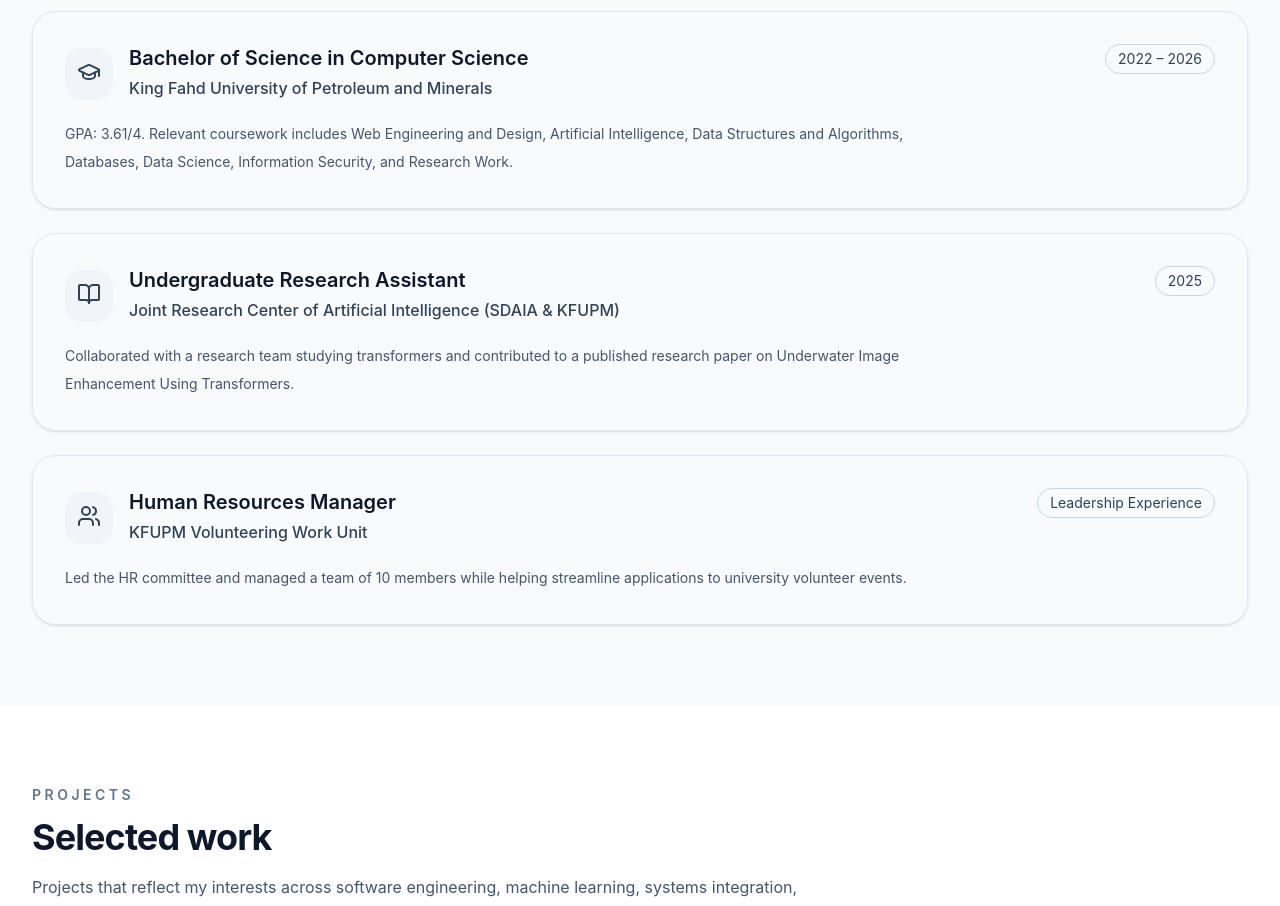
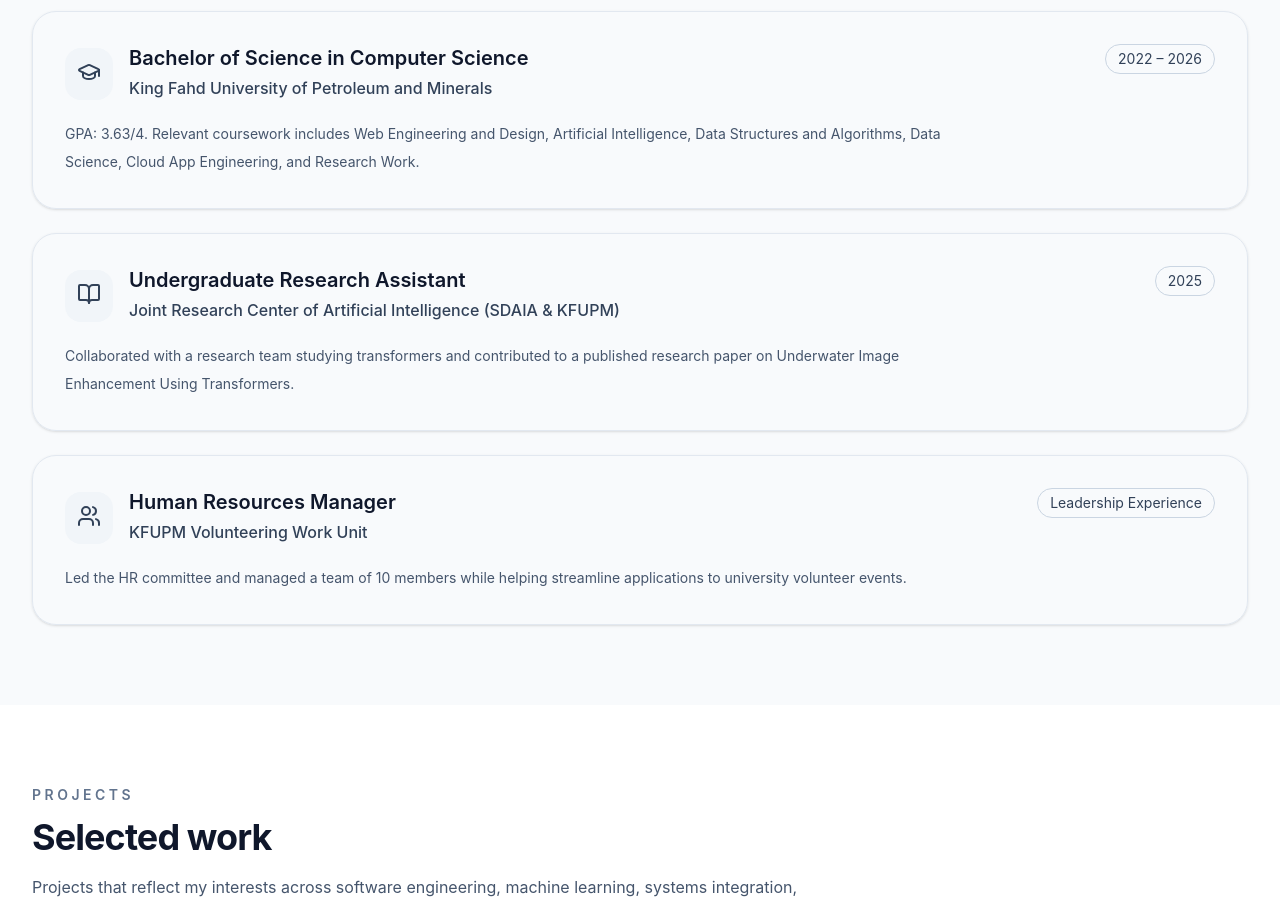
Before and after one commit to amussab/web-portfolio, a React (Vite) app: page / in a window 1280 px wide. Shown: the part 1720-2626 px from the top of the page. Built offline with nearby package versions, Linux system fonts and the light colour scheme.

Commit message:
Minor Change in App.jsx

```diff
--- a/src/App.jsx
+++ b/src/App.jsx
@@ -133,7 +133,7 @@
     title: "Bachelor of Science in Computer Science",
     org: "King Fahd University of Petroleum and Minerals",
     meta: "2022 – 2026",
-    body: "GPA: 3.61/4. Relevant coursework includes Web Engineering and Design, Artificial Intelligence, Data Structures and Algorithms, Databases, Data Science, Information Security, and Research Work.",
+    body: "GPA: 3.63/4. Relevant coursework includes Web Engineering and Design, Artificial Intelligence, Data Structures and Algorithms, Data Science, Cloud App Engineering, and Research Work.",
     icon: GraduationCap,
   },
   {
```
